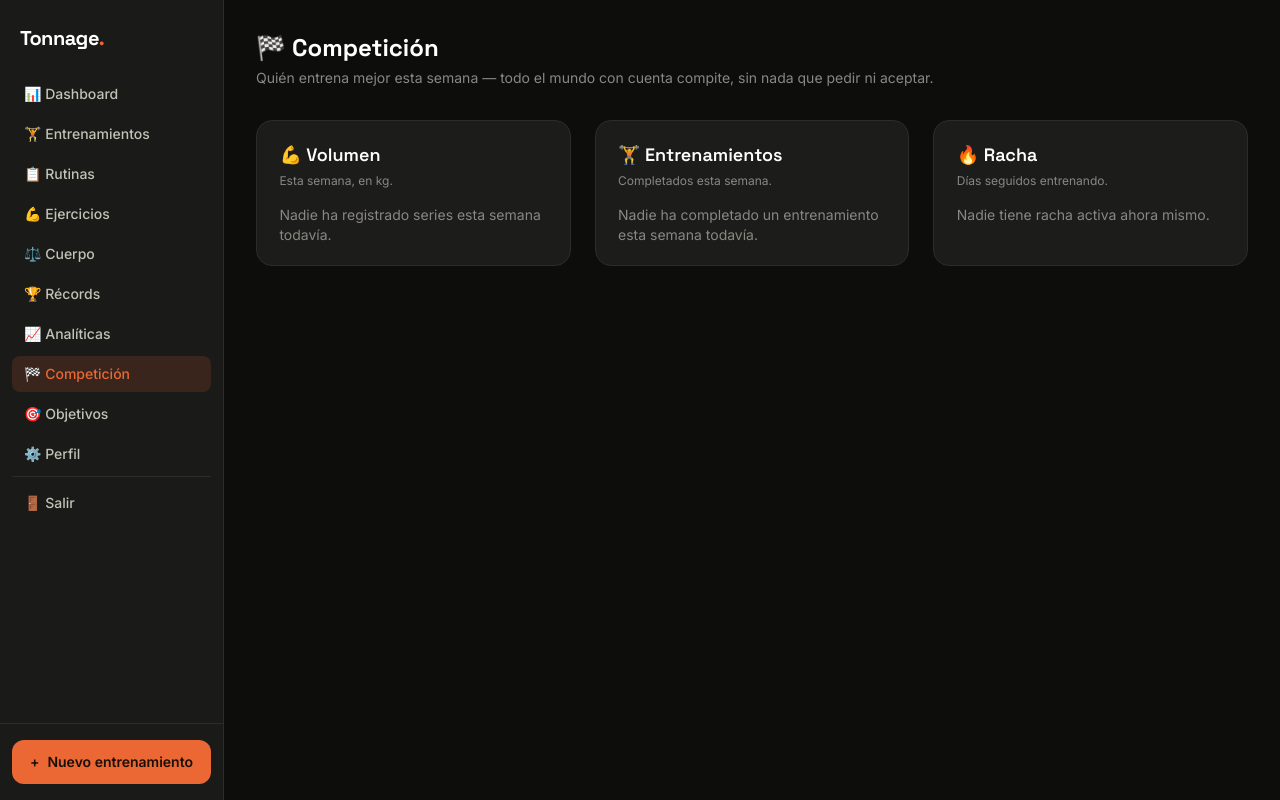
After one commit to lasaladebygui-design/Alexgoesgym, a Django app: page /competicion/ in a window 1280 px wide. The commit adds this page. Run offline with Django 5.2, Linux system fonts and the light colour scheme; the visitor is signed in with stand-in values (Sample User, id 1); data comes from the database, SQL or seed files in the repository; data that the repository does not hold is empty; some libraries are stand-ins or nearby versions.

Commit message:
Añade Competición: ranking semanal contra todo el mundo con cuenta
Nueva pantalla (training:competition) con tres rankings de esta
semana -- volumen, entrenamientos completados y racha de días
seguidos -- comparando a todo el mundo con cuenta, sin un sistema de
amigos aparte (nada que pedir ni aceptar): quien se registra ya
compite. Tu propia fila se resalta en cada ranking.

De paso, arregla un test de fecha frágil (comparación semanal en
Analíticas) que solo fallaba en lunes -- el desplazamiento fijo de "8
días atrás" para simular la semana pasada caía fuera de rango
exactamente cuando hoy es lunes.

Co-Authored-By: Claude Sonnet 5 <noreply@anthropic.com>

```diff
--- a/templates/partials/_nav_links.html
+++ b/templates/partials/_nav_links.html
@@ -5,6 +5,7 @@
 {% url 'training:bodyweight' as url_bodyweight %}
 {% url 'training:pr-list' as url_prs %}
 {% url 'training:analytics' as url_analytics %}
+{% url 'training:competition' as url_competition %}
 {% url 'training:goal-list' as url_goals %}
 {% url 'accounts:profile' as url_profile %}
 {% with url_name=request.resolver_match.url_name|default:"" %}
@@ -15,6 +16,7 @@
 <a href="{{ url_bodyweight }}" class="flex items-center gap-2.5 rounded-lg px-3 py-2 text-sm font-medium {% if request.path == url_bodyweight %}bg-accent/15 text-accent{% else %}text-ink-secondary hover:bg-surface-raised hover:text-ink-primary{% endif %}">⚖️ Cuerpo</a>
 <a href="{{ url_prs }}" class="flex items-center gap-2.5 rounded-lg px-3 py-2 text-sm font-medium {% if request.path == url_prs %}bg-accent/15 text-accent{% else %}text-ink-secondary hover:bg-surface-raised hover:text-ink-primary{% endif %}">🏆 Récords</a>
 <a href="{{ url_analytics }}" class="flex items-center gap-2.5 rounded-lg px-3 py-2 text-sm font-medium {% if request.path == url_analytics %}bg-accent/15 text-accent{% else %}text-ink-secondary hover:bg-surface-raised hover:text-ink-primary{% endif %}">📈 Analíticas</a>
+<a href="{{ url_competition }}" class="flex items-center gap-2.5 rounded-lg px-3 py-2 text-sm font-medium {% if request.path == url_competition %}bg-accent/15 text-accent{% else %}text-ink-secondary hover:bg-surface-raised hover:text-ink-primary{% endif %}">🏁 Competición</a>
 <a href="{{ url_goals }}" class="flex items-center gap-2.5 rounded-lg px-3 py-2 text-sm font-medium {% if "goal" in url_name %}bg-accent/15 text-accent{% else %}text-ink-secondary hover:bg-surface-raised hover:text-ink-primary{% endif %}">🎯 Objetivos</a>
 <a href="{{ url_profile }}" class="flex items-center gap-2.5 rounded-lg px-3 py-2 text-sm font-medium {% if request.path == url_profile %}bg-accent/15 text-accent{% else %}text-ink-secondary hover:bg-surface-raised hover:text-ink-primary{% endif %}">⚙️ Perfil</a>
 {% endwith %}
--- /dev/null
+++ b/templates/training/competition.html
@@ -0,0 +1,77 @@
+{% extends "base.html" %}
+{% load humanize %}
+{% block title %}Competición · Tonnage{% endblock %}
+
+{% block content %}
+<div class="space-y-8">
+
+    <div>
+        <h1 class="font-display text-2xl font-bold text-ink-primary">🏁 Competición</h1>
+        <p class="text-sm text-ink-muted mt-1">Quién entrena mejor esta semana — todo el mundo con cuenta compite, sin nada que pedir ni aceptar.</p>
+    </div>
+
+    <div class="grid grid-cols-1 lg:grid-cols-3 gap-6">
+
+        <div class="card-panel">
+            <h2 class="font-display text-lg font-semibold mb-1">💪 Volumen</h2>
+            <p class="text-xs text-ink-muted mb-4">Esta semana, en kg.</p>
+            {% if volume_rows %}
+            <ol class="space-y-1">
+                {% for row in volume_rows %}
+                <li class="flex items-center justify-between text-sm py-1.5 px-2 rounded-lg {% if row.is_you %}bg-accent/10 border border-accent/30{% endif %}">
+                    <span class="flex items-center gap-2">
+                        <span class="w-5 text-ink-muted font-mono">{% if row.rank == 1 %}🥇{% elif row.rank == 2 %}🥈{% elif row.rank == 3 %}🥉{% else %}{{ row.rank }}{% endif %}</span>
+                        <span class="{% if row.is_you %}text-accent font-semibold{% else %}text-ink-primary{% endif %}">{{ row.username }}{% if row.is_you %} (tú){% endif %}</span>
+                    </span>
+                    <span class="font-mono text-ink-primary">{{ row.value|floatformat:0|intcomma }} kg</span>
+                </li>
+                {% endfor %}
+            </ol>
+            {% else %}
+            <p class="text-sm text-ink-muted">Nadie ha registrado series esta semana todavía.</p>
+            {% endif %}
+        </div>
+
+        <div class="card-panel">
+            <h2 class="font-display text-lg font-semibold mb-1">🏋️ Entrenamientos</h2>
+            <p class="text-xs text-ink-muted mb-4">Completados esta semana.</p>
+            {% if workouts_rows %}
+            <ol class="space-y-1">
+                {% for row in workouts_rows %}
+                <li class="flex items-center justify-between text-sm py-1.5 px-2 rounded-lg {% if row.is_you %}bg-accent/10 border border-accent/30{% endif %}">
+                    <span class="flex items-center gap-2">
+                        <span class="w-5 text-ink-muted font-mono">{% if row.rank == 1 %}🥇{% elif row.rank == 2 %}🥈{% elif row.rank == 3 %}🥉{% else %}{{ row.rank }}{% endif %}</span>
+                        <span class="{% if row.is_you %}text-accent font-semibold{% else %}text-ink-primary{% endif %}">{{ row.username }}{% if row.is_you %} (tú){% endif %}</span>
+                    </span>
+                    <span class="font-mono text-ink-primary">{{ row.value }}</span>
+                </li>
+                {% endfor %}
+            </ol>
+            {% else %}
+            <p class="text-sm text-ink-muted">Nadie ha completado un entrenamiento esta semana todavía.</p>
+            {% endif %}
+        </div>
+
+        <div class="card-panel">
+            <h2 class="font-display text-lg font-semibold mb-1">🔥 Racha</h2>
+            <p class="text-xs text-ink-muted mb-4">Días seguidos entrenando.</p>
+            {% if streak_rows %}
+            <ol class="space-y-1">
+                {% for row in streak_rows %}
+                <li class="flex items-center justify-between text-sm py-1.5 px-2 rounded-lg {% if row.is_you %}bg-accent/10 border border-accent/30{% endif %}">
+                    <span class="flex items-center gap-2">
+                        <span class="w-5 text-ink-muted font-mono">{% if row.rank == 1 %}🥇{% elif row.rank == 2 %}🥈{% elif row.rank == 3 %}🥉{% else %}{{ row.rank }}{% endif %}</span>
+                        <span class="{% if row.is_you %}text-accent font-semibold{% else %}text-ink-primary{% endif %}">{{ row.username }}{% if row.is_you %} (tú){% endif %}</span>
+                    </span>
+                    <span class="font-mono text-ink-primary">{{ row.value }} día{{ row.value|pluralize }}</span>
+                </li>
+                {% endfor %}
+            </ol>
+            {% else %}
+            <p class="text-sm text-ink-muted">Nadie tiene racha activa ahora mismo.</p>
+            {% endif %}
+        </div>
+
+    </div>
+</div>
+{% endblock %}
--- a/training/services.py
+++ b/training/services.py
@@ -433,3 +433,52 @@ def rep_max_table(user, exercise):
         (reps, best_1rm if reps == 1 else round(best_1rm / (Decimal("1") + Decimal(reps) / Decimal("30")), 1))
         for reps in (1, 3, 5, 8, 10, 12)
     ]
+
+
+# --- Competición (training:competition) ---------------------------------
+# Tonnage es para un grupo pequeño de gente que se conoce -- por eso el
+# ranking compara a TODO el mundo con cuenta, sin un sistema de amigos
+# aparte (nada que pedir ni aceptar): quien se registra ya compite.
+
+def leaderboard_volume_this_week():
+    """Volumen total de esta semana, de más a menos."""
+    from django.contrib.auth import get_user_model
+    from django.db.models import F
+
+    User = get_user_model()
+    today = timezone.localdate()
+    week_start = today - timedelta(days=today.weekday())
+
+    rows = SetEntry.objects.filter(
+        workout_exercise__workout__date__gte=week_start,
+        completed=True, weight_kg__isnull=False, reps_performed__isnull=False,
+    ).values("workout_exercise__workout__user_id").annotate(
+        volume=Sum(F("weight_kg") * F("reps_performed"))
+    )
+    by_user = {r["workout_exercise__workout__user_id"]: r["volume"] for r in rows}
+    usernames = dict(User.objects.filter(pk__in=by_user).values_list("pk", "username"))
+    ranked = sorted(by_user.items(), key=lambda item: item[1], reverse=True)
+    return [(usernames[uid], volume) for uid, volume in ranked]
+
+
+def leaderboard_workouts_this_week():
+    """Entrenamientos completados esta semana, de más a menos."""
+    today = timezone.localdate()
+    week_start = today - timedelta(days=today.weekday())
+    rows = (
+        Workout.objects.filter(status=Workout.Status.COMPLETED, date__gte=week_start)
+        .values("user__username").annotate(n=Count("id")).order_by("-n")
+    )
+    return [(r["user__username"], r["n"]) for r in rows]
+
+
+def leaderboard_streaks():
+    """Racha de días consecutivos entrenando, de más a menos -- reutiliza
+    current_streak_days por persona (son pocas cuentas, no compensa una
+    consulta SQL más compleja solo para esto)."""
+    from django.contrib.auth import get_user_model
+
+    User = get_user_model()
+    rows = [(u.username, current_streak_days(u)) for u in User.objects.all()]
+    rows = [row for row in rows if row[1] > 0]
+    return sorted(rows, key=lambda row: row[1], reverse=True)
--- a/training/urls.py
+++ b/training/urls.py
@@ -36,6 +36,7 @@ urlpatterns = [
 
     path("records/", views.pr_list, name="pr-list"),
     path("analiticas/", views.analytics, name="analytics"),
+    path("competicion/", views.competition, name="competition"),
 
     path("objetivos/", views.goal_list, name="goal-list"),
     path("objetivos/nuevo/", views.goal_create, name="goal-create"),
--- a/training/views.py
+++ b/training/views.py
@@ -447,6 +447,27 @@ def analytics(request):
 
 
 @login_required
+def competition(request):
+    from . import services
+
+    volume_rows = services.leaderboard_volume_this_week()
+    workouts_rows = services.leaderboard_workouts_this_week()
+    streak_rows = services.leaderboard_streaks()
+
+    def with_rank_and_you(rows):
+        return [
+            {"rank": i + 1, "username": username, "value": value, "is_you": username == request.user.username}
+            for i, (username, value) in enumerate(rows)
+        ]
+
+    return render(request, "training/competition.html", {
+        "volume_rows": with_rank_and_you(volume_rows),
+        "workouts_rows": with_rank_and_you(workouts_rows),
+        "streak_rows": with_rank_and_you(streak_rows),
+    })
+
+
+@login_required
 def goal_list(request):
     from .services import goal_progress
 
```
Also changed, not shown: training/tests.py (+55 -1 lines).
